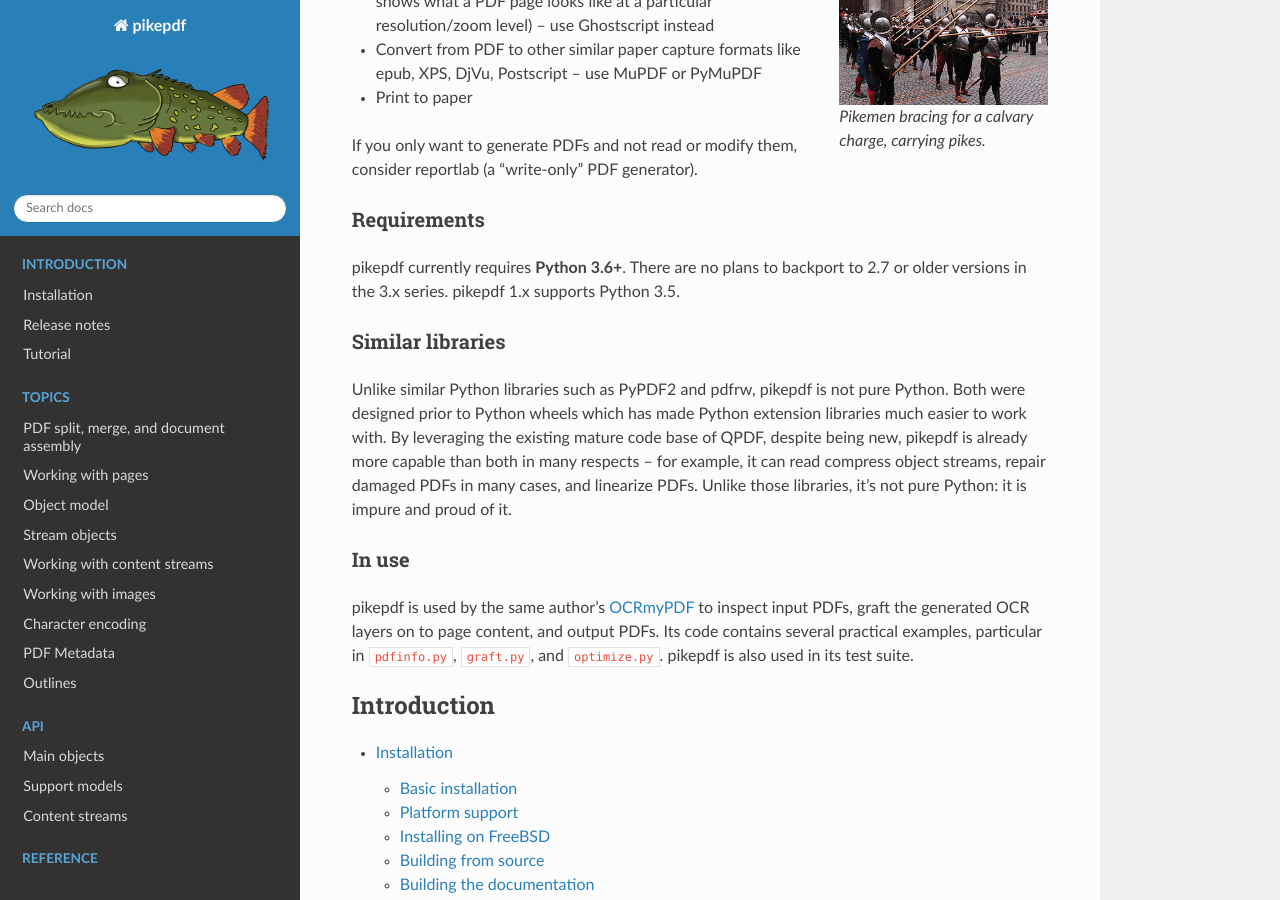
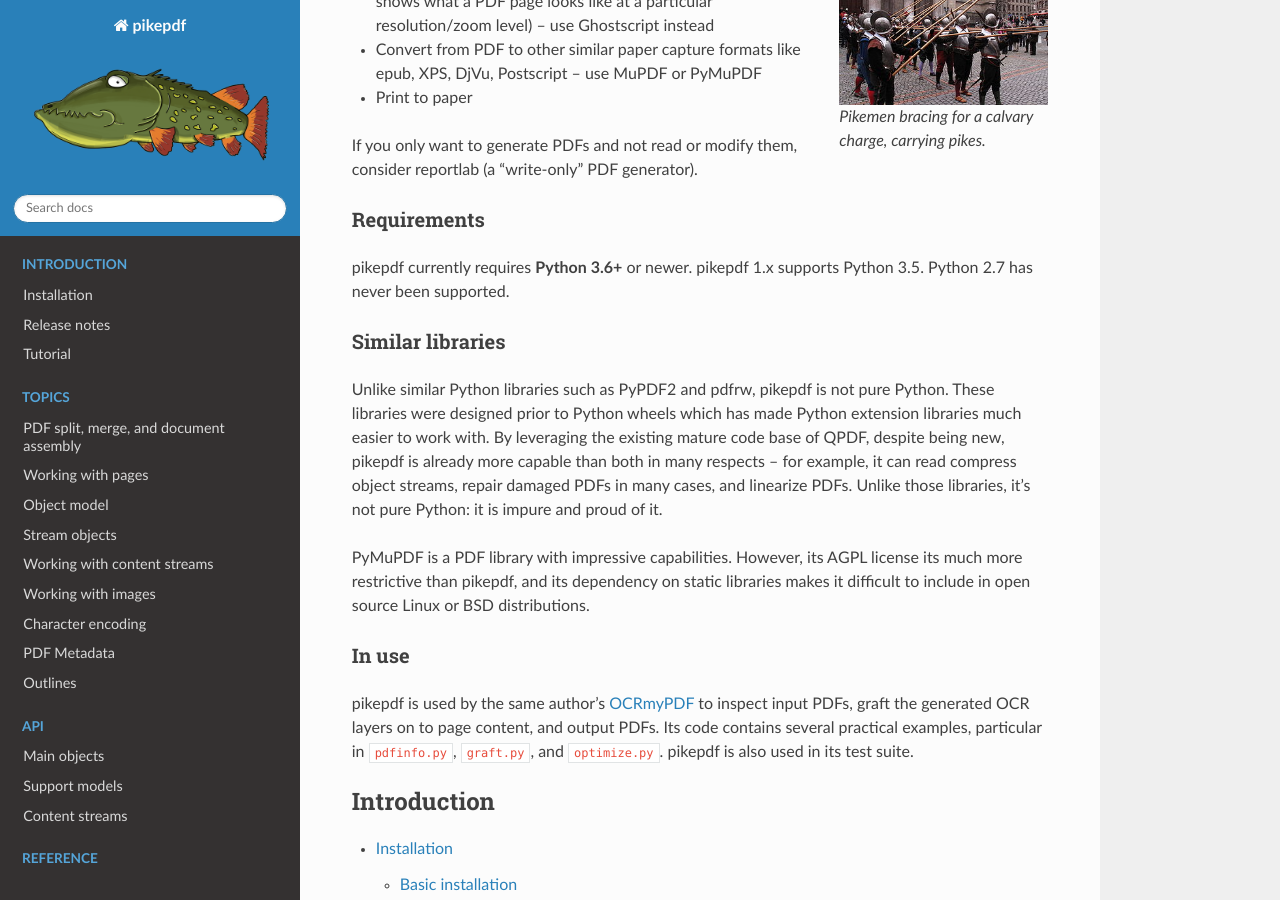
Before and after one commit to pikepdf/pikepdf, a Sphinx documentation site: the page built from docs/index.rst, in a window 1280 px wide and 900 px high, scrolled down 1218 px. Built offline with Sphinx 7.4.7 and the Read the Docs theme 2.0.0, drawn with Linux system fonts in a browser that asks for light colours; the version number could not be read and is left out.

Commit message:
Revise comments on Python 3.5

```diff
--- a/docs/index.rst
+++ b/docs/index.rst
@@ -83,19 +83,23 @@
 Requirements
 ~~~~~~~~~~~~
 
-pikepdf currently requires **Python 3.6+**. There are no plans to backport to
-2.7 or older versions in the 3.x series. pikepdf 1.x supports Python 3.5.
+pikepdf currently requires **Python 3.6+** or newer. pikepdf 1.x supports Python 3.5.
+Python 2.7 has never been supported.
 
 Similar libraries
 ~~~~~~~~~~~~~~~~~
 
 Unlike similar Python libraries such as PyPDF2 and pdfrw, pikepdf is not pure
-Python. Both were designed prior to Python wheels which has made Python
+Python. These libraries were designed prior to Python wheels which has made Python
 extension libraries much easier to work with. By leveraging the existing mature
 code base of QPDF, despite being new, pikepdf is already more capable than both
 in many respects – for example, it can read compress object streams, repair
 damaged PDFs in many cases, and linearize PDFs. Unlike those libraries, it's not
 pure Python: it is impure and proud of it.
+
+PyMuPDF is a PDF library with impressive capabilities. However, its AGPL license
+its much more restrictive than pikepdf, and its dependency on static libraries
+makes it difficult to include in open source Linux or BSD distributions.
 
 In use
 ~~~~~~
```
